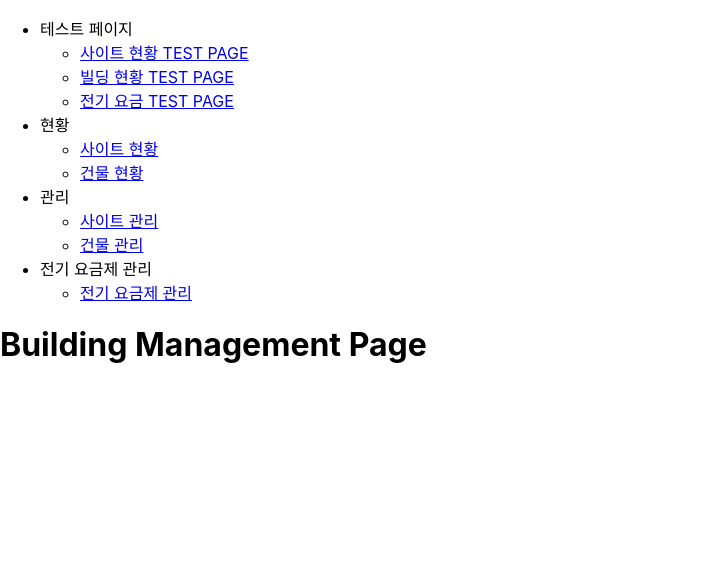
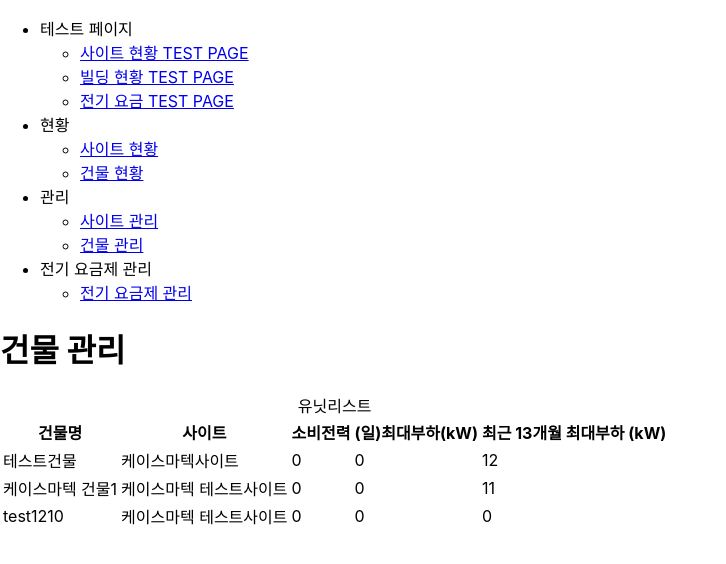
Before and after one commit to mizzyjo/react-study-hems, a React (Create React App) app: page /buildingmgmt in a window 1280 px wide. Shown: the top 564 px of the page, without its empty margins (0-726 px from the left). Built offline with nearby package versions, Linux system fonts and the light colour scheme; what @sgratzl/chartjs-chart-boxplot would draw is missing.

Commit message:
feat: 건물 관리 페이지 추가

```diff
--- a/src/pages/management/BuildingMgmt.jsx
+++ b/src/pages/management/BuildingMgmt.jsx
@@ -1,9 +1,59 @@
+import { useQuery } from '@tanstack/react-query'
 import React from 'react'
+import { Loading } from '../../components/common/Loading'
+import { QUERY_KEYS } from '../../config/querykeys'
+import { useHemsApi } from '../../context/HemsApiContext'
+import { Error } from '../../components/common/Error'
+import { BuildintStatusTable } from '../../components/status/BuildingStatusTable'
 
 export default function BuildingMgmt() {
+    const { hems } = useHemsApi()
+
+    // 빌딩 리스트
+    const {
+        isLoading: isBuildingListLoading,
+        error: buildingListError,
+        data: buildingListData,
+    } = useQuery({
+        queryKey: [QUERY_KEYS.buildingStatusList],
+        queryFn: () => hems.buildingStatusList(),
+        staleTime: 1000 * 60 * 1,
+    })
+
+    const buildingList = buildingListData?.list || initialBuildingList
+
+    if (isBuildingListLoading) {
+        return <Loading />
+    }
+
+    if (buildingListError) {
+        return <Error error={{ buildingListError }} />
+    }
+
+
     return (
         <div>
-            <h1>Building Management Page</h1>
+            <h1>건물 관리</h1>
+            <BuildintStatusTable data={buildingList}/>
         </div>
     )
 }
+
+const initialBuildingList = [
+    {
+        buildingId: 'S0001BLD01',
+        buildingName: '테스트건물',
+        buildingSeq: '1',
+        nowRecvPower: 0,
+        page: 1,
+        pageSize: 5,
+        pagination: null,
+        prevRecvPower: 12,
+        recordSize: 10,
+        recvPower: 0,
+        siteId: 'S0001',
+        siteName: '테스트사이트',
+        siteSeq: '1',
+        siteType: null,
+    },
+]
```
